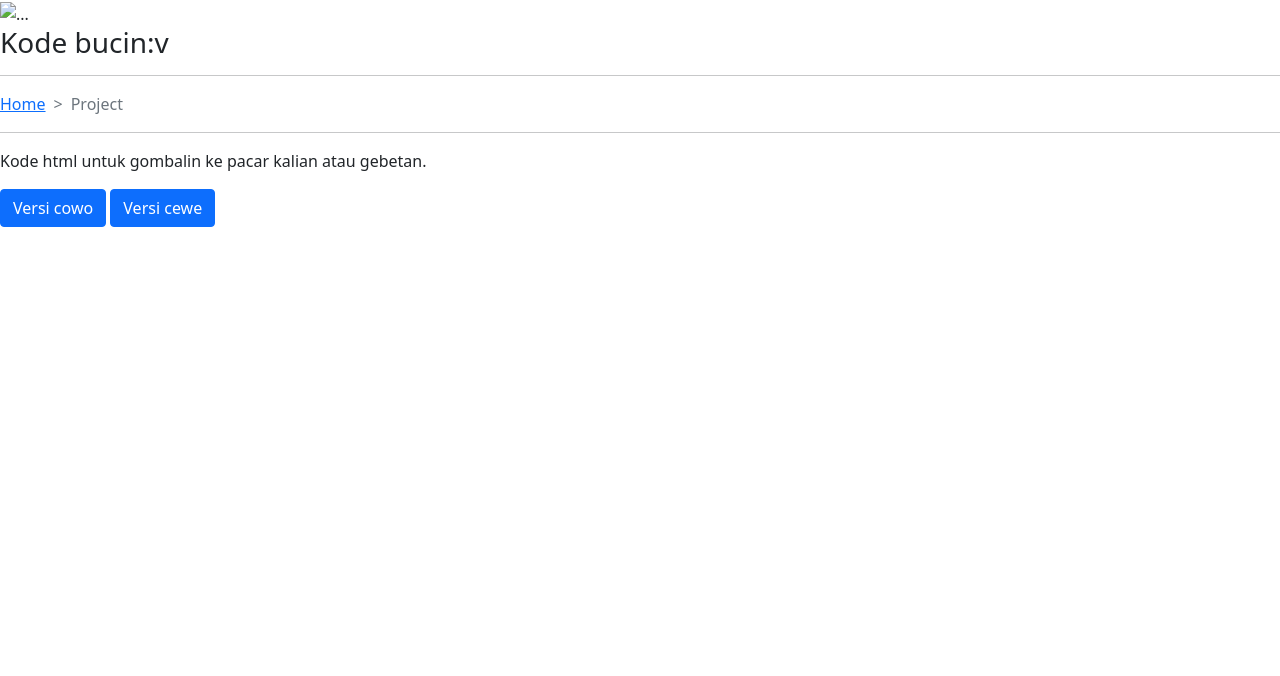
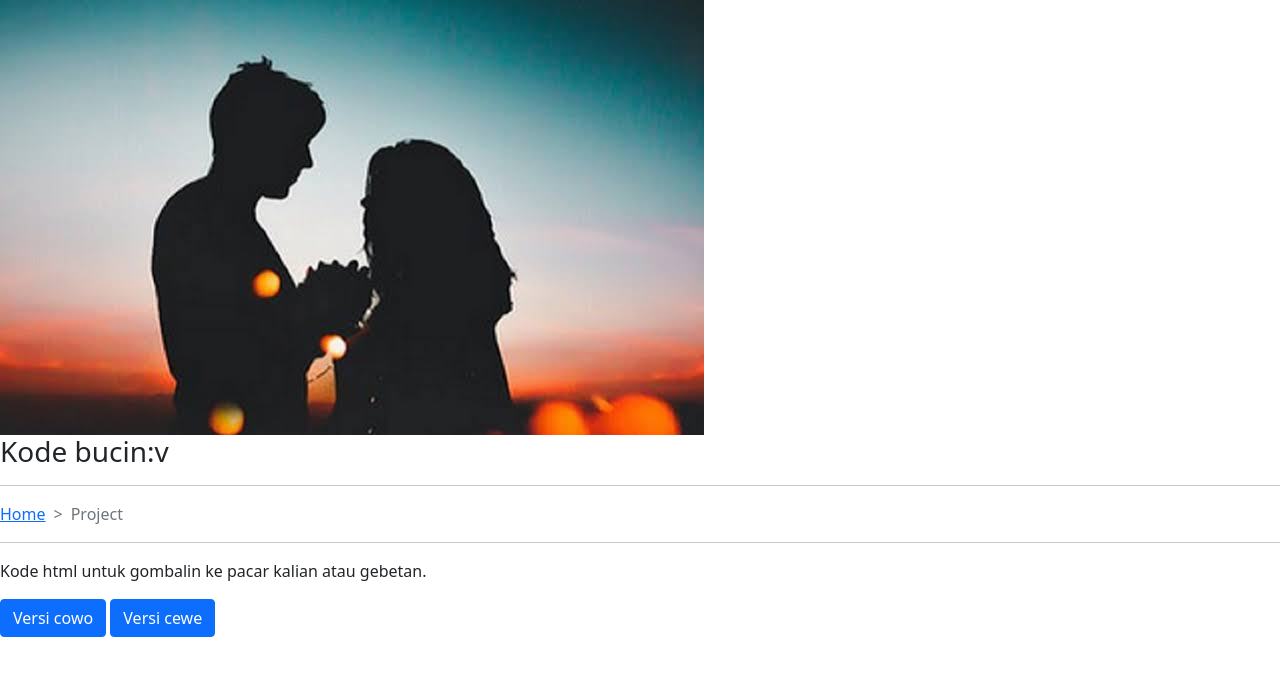
Before and after one commit to RidhoCode01/RidhoCode01.github.io, a plain HTML site: page bucin.html in a window 1280 px wide. Drawn offline with nearby package versions, Linux system fonts and the light colour scheme.

Commit message:
Update bucin.html

```diff
--- a/bucin.html
+++ b/bucin.html
@@ -11,7 +11,7 @@
     <title>RIDHO CODE</title>
   </head>
   <body>
-  <img src="/image/bucin.jpeg" class="img-fluid" alt="...">
+  <img src="/bucin.jpeg" class="img-fluid" alt="...">
   <h3>Kode bucin:v</h3>
 <hr>
 <nav style="--bs-breadcrumb-divider: '>';" aria-label="breadcrumb">
```
